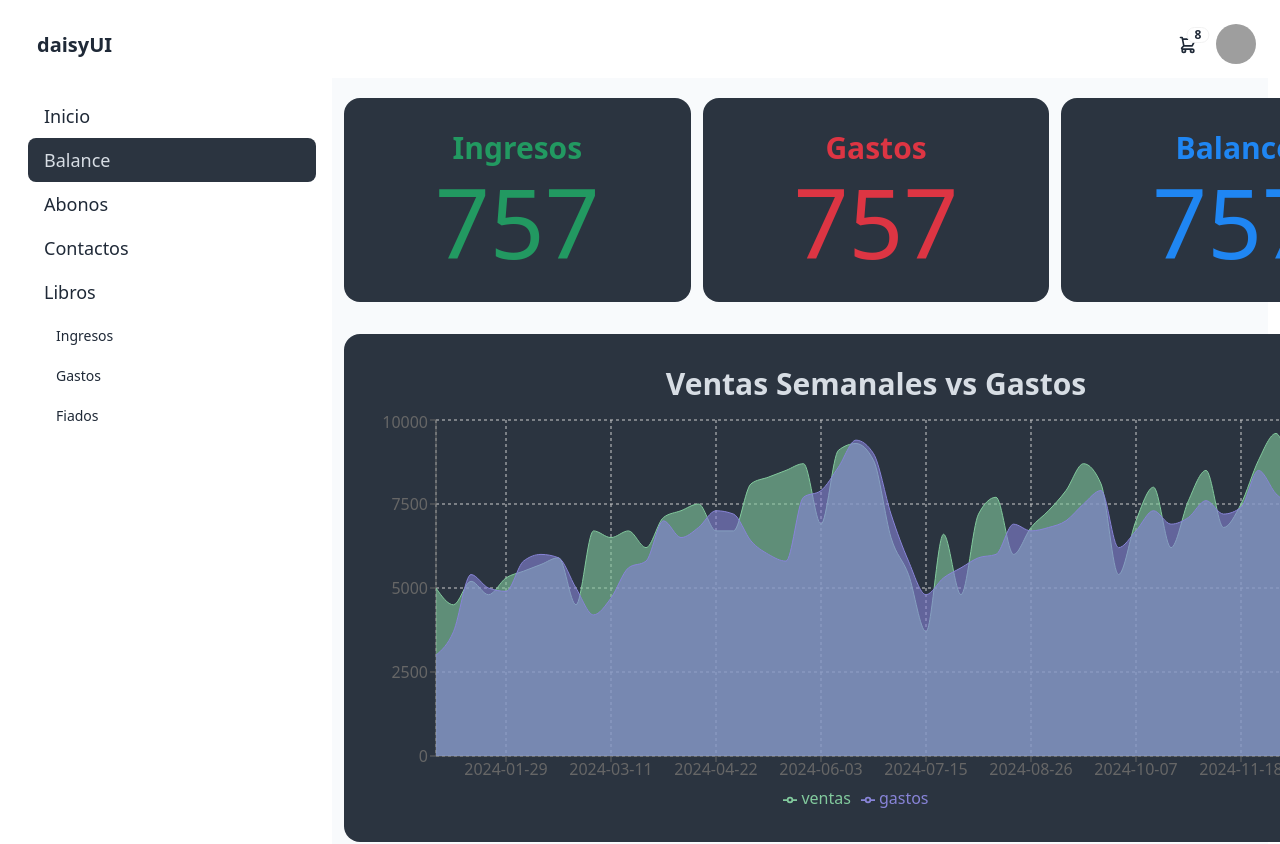
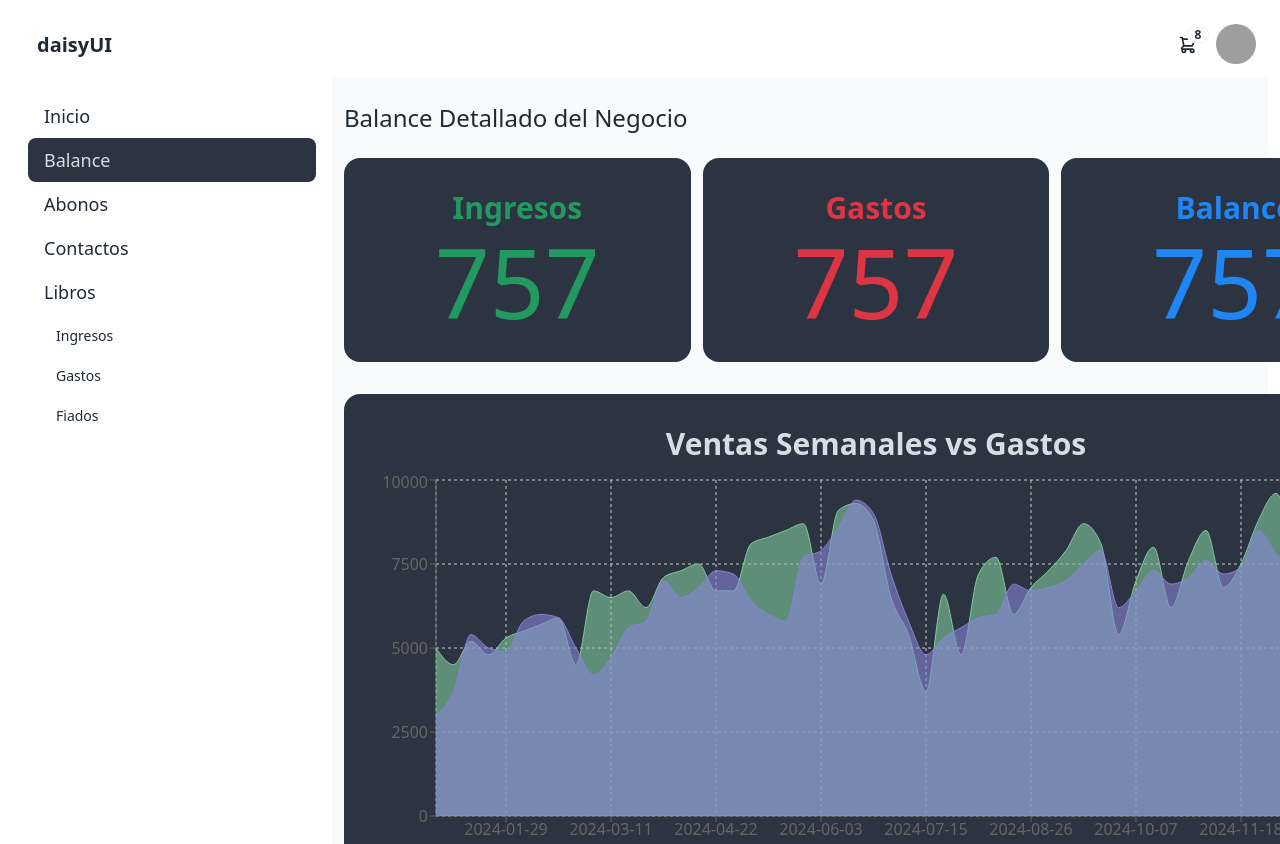
Before and after one commit to ewa1do/finances-app, a React (Vite) app: page /balance in a window 1280 px wide. Shown: the top 844 px of the page. Built offline with nearby package versions, Linux system fonts and the light colour scheme; grey boxes are pictures that could not be loaded.

Commit message:
Adding title for Balance view

```diff
--- a/src/features/balance/Balance.tsx
+++ b/src/features/balance/Balance.tsx
@@ -5,7 +5,9 @@ import PieChartComponent from "./PieChartComponent";
 export default function Balance() {
     return (
         <>
-            <section className="flex gap-x-3 mt-5">
+            <h3 className="my-6 text-2xl">Balance Detallado del Negocio</h3>
+
+            <section className="flex gap-x-3 ">
                 <Card size={Sizes.extra_small} title="Ingresos" titleColor="text-[#229961]">
                     <span className="text-8xl text-[#229961] ">757</span>
                 </Card>
```
